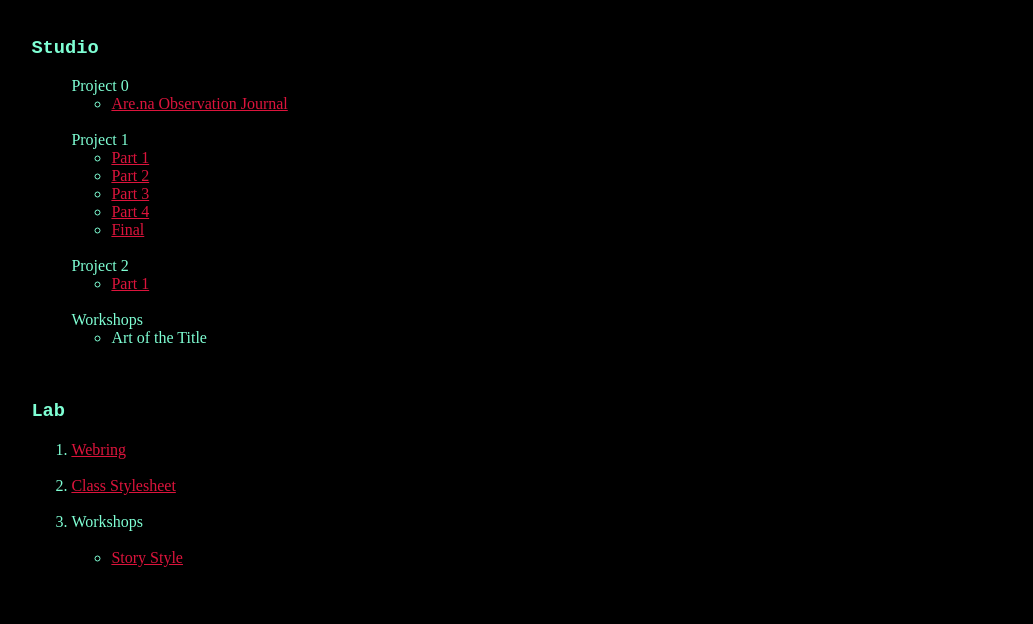
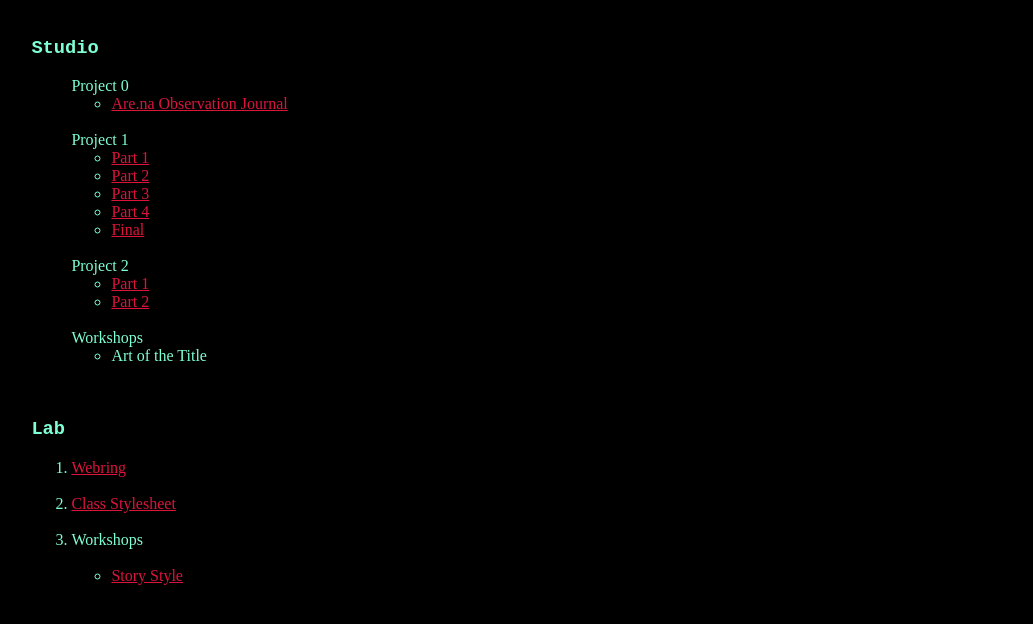
Before and after one commit to singd123/core-2-interaction, a plain HTML site: page index.html in a window 1280 px wide. Shown: the part 106-730 px from the top of the page, without its empty margins (7-1040 px from the left). Drawn offline with Linux system fonts and the light colour scheme.

Commit message:
gbjibfnoj

```diff
--- a/index.html
+++ b/index.html
@@ -33,6 +33,7 @@
             <l1>Project 2</l1>
             <ul>
                 <li><a href="studio/projects/02_elastic-collection/project2part1.pdf">Part 1</a></li>
+                <li><a href="studio/projects/02_elastic-collection/project2part2.pdf">Part 2</a></li>
             </ul>
             <br>
             <l1>Workshops</l1>
```
Also changed, not shown: 2 other files.
